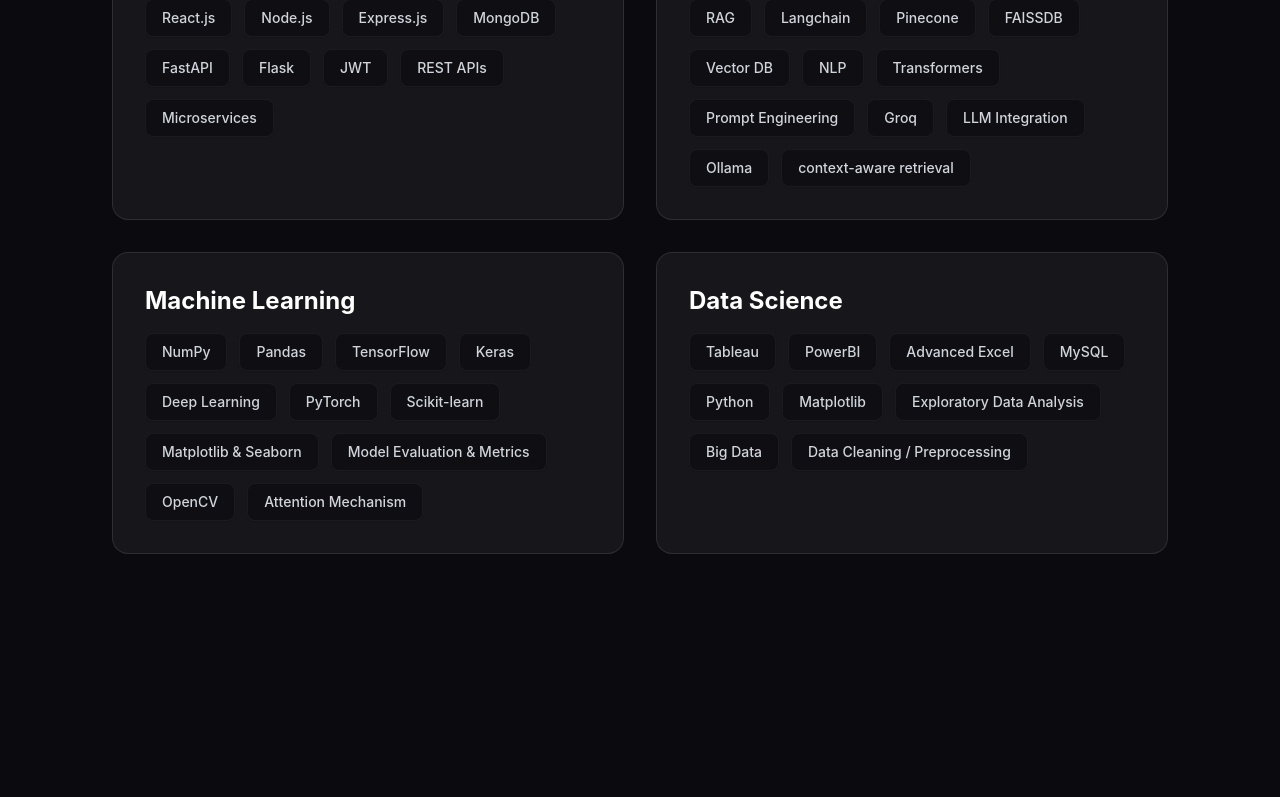
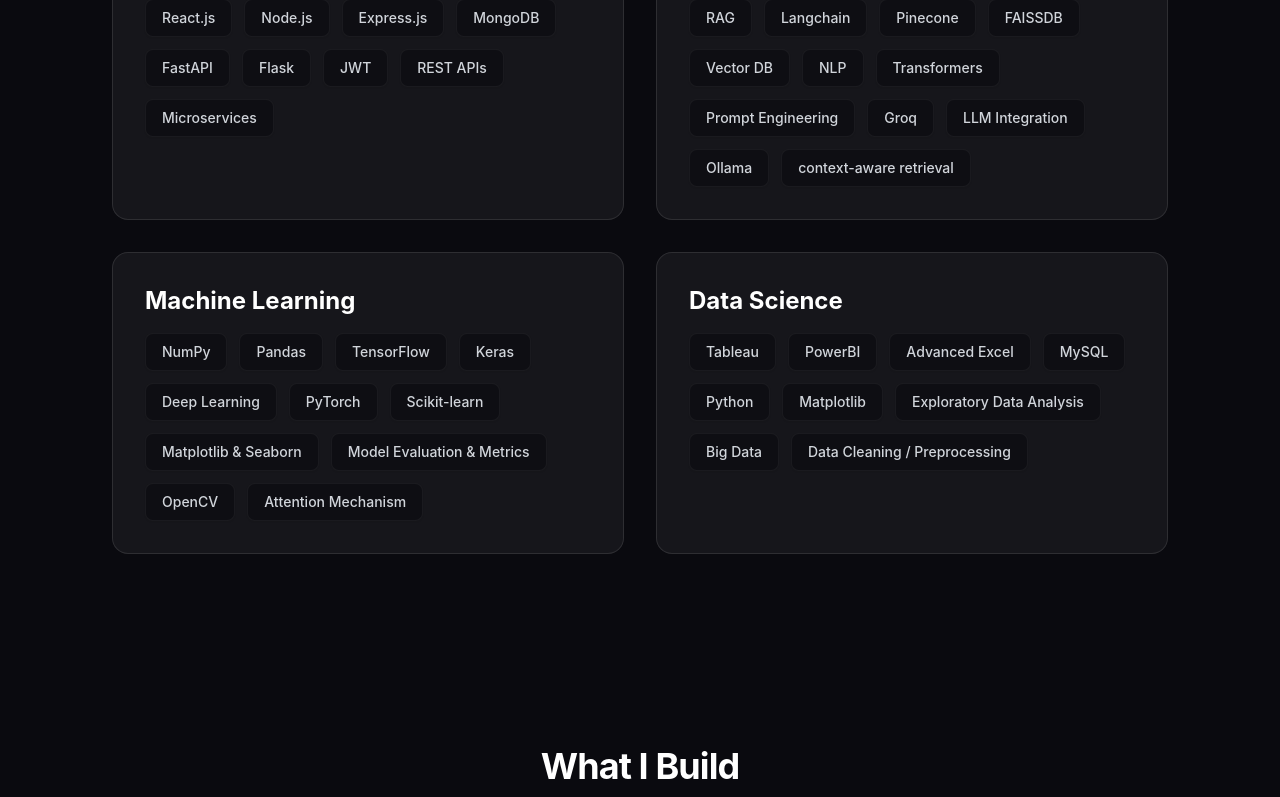
Before and after one commit to VivekPreetham/Portfolio, a React (Vite) app in the folder client/: page / in a window 1280 px wide. Shown: the part 2000-2797 px from the top of the page. Built offline with nearby package versions, Linux system fonts and the light colour scheme; no server answers.

Commit message:
Add Services section with heading and description; update Navbar for new link

```diff
--- a/client/src/components/Navbar.jsx
+++ b/client/src/components/Navbar.jsx
@@ -89,7 +89,7 @@
           whileTap={{ scale: 0.95 }}
         >
           <span className="text-transparent bg-clip-text bg-gradient-to-r from-accentPurple to-accentTeal">
-            MVP.
+            MVP
           </span>
           {/* Subtle logo glow on hover */}
           <div className="absolute -inset-2 bg-gradient-to-r from-accentPurple to-accentTeal rounded-full opacity-0 group-hover:opacity-30 blur-lg transition duration-500" />
--- a/client/src/components/Services.jsx
+++ b/client/src/components/Services.jsx
@@ -2,7 +2,7 @@
 import React from 'react';
 import { motion } from 'framer-motion';
 import { FiArrowDownRight } from 'react-icons/fi';
-import { servicesData } from '../utils/data'; // 👈 1. Import the data centrally
+import { servicesData } from '../utils/data';
 
 const Services = () => {
   const containerVariants = {
@@ -26,8 +26,23 @@
     <section className="relative py-24 bg-darkBg overflow-hidden">
       <div className="max-w-6xl mx-auto px-6 md:px-12">
 
-        <div className="h-7 mb-20" />
+        {/* New Section Heading */}
+        <motion.div
+          className="text-center mb-20"
+          initial={{ opacity: 0, y: 20 }}
+          whileInView={{ opacity: 1, y: 0 }}
+          viewport={{ once: true, amount: 0.3 }}
+          transition={{ duration: 0.5 }}
+        >
+          <h2 className="text-3xl md:text-4xl font-bold inline-block relative mb-4 text-white tracking-tight">
+            What I Build
+          </h2>
+          <p className="text-gray-400 max-w-2xl mx-auto text-lg tracking-wide">
+            Turning complex problems into production-ready solutions.
+          </p>
+        </motion.div>
 
+        {/* Services Grid */}
         <motion.div
           variants={containerVariants}
           initial="hidden"
```
